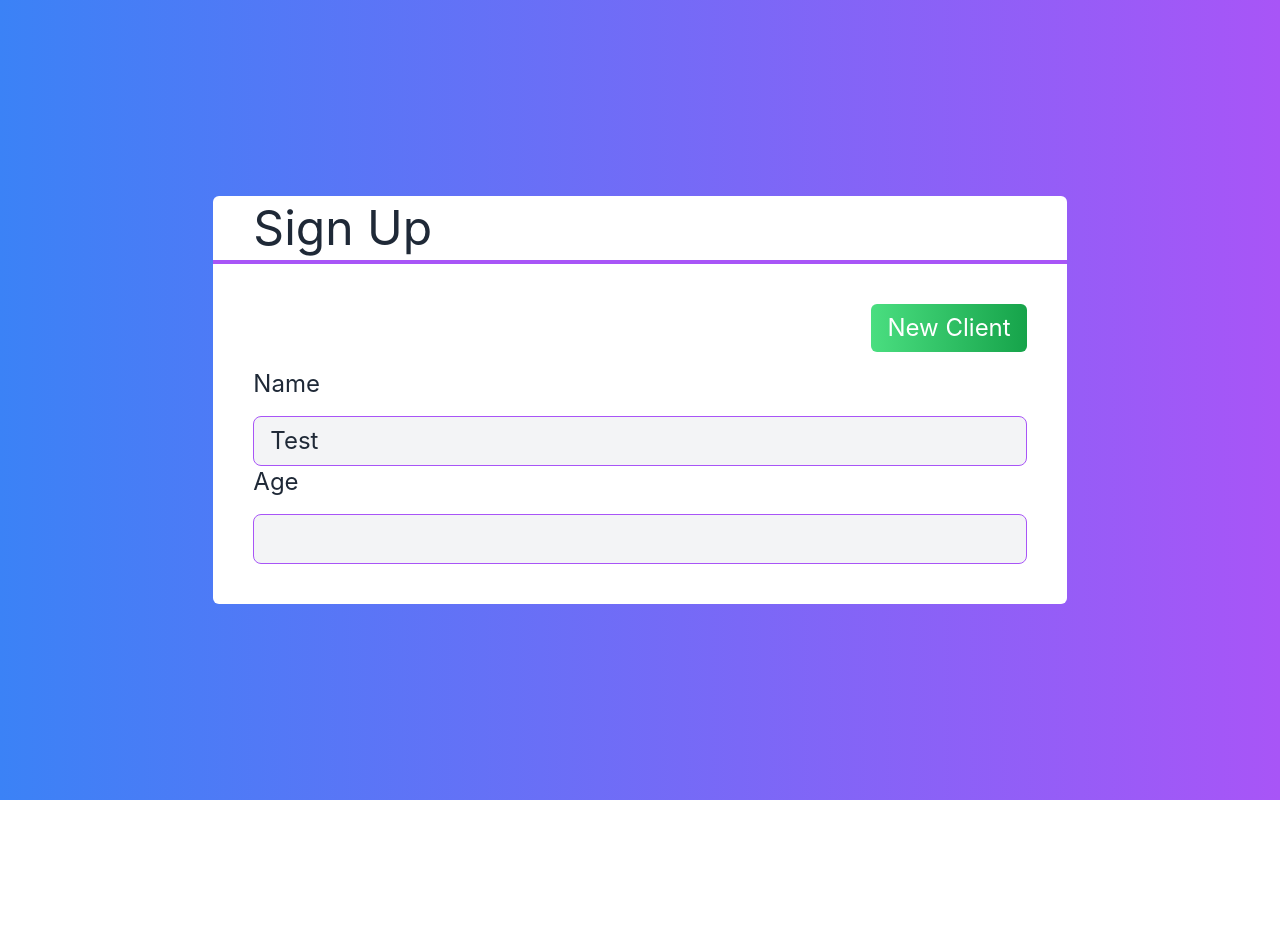
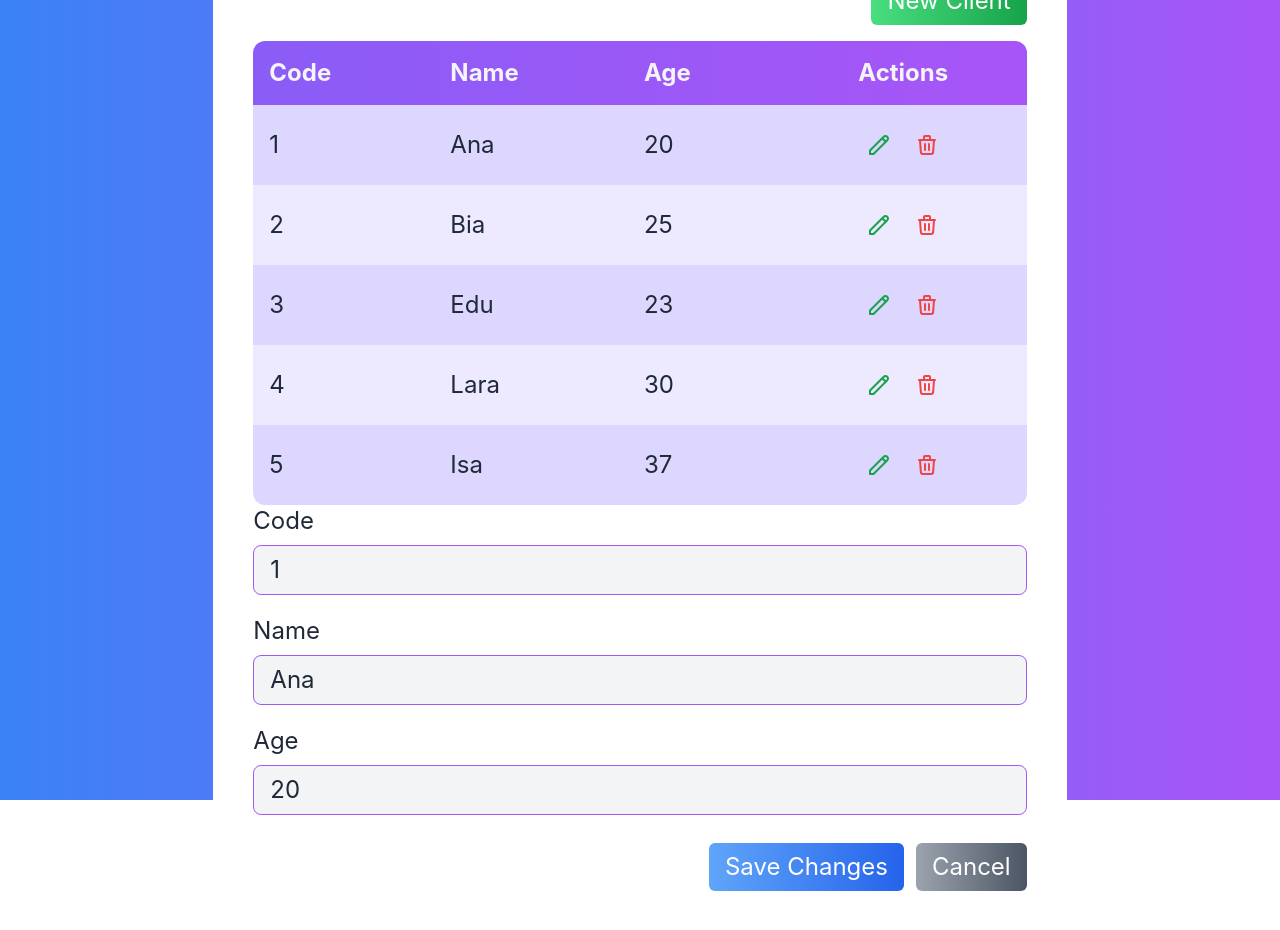
Before and after one commit to eduardosoaresdutra/Signup-Screen, a Next.js app: page / in a window 1280 px wide. Before the commit the page ends 800 px from the top, so only its background shows below. Built offline with nearby package versions, Linux system fonts and the light colour scheme.

Commit message:
Finished form component

```diff
--- a/src/components/Form.tsx
+++ b/src/components/Form.tsx
@@ -1,14 +1,47 @@
+import { useState } from "react";
+import Client from "../core/Client";
+import Button from "./Button";
 import Input from "./Input";
 
 interface FormProps {
-
+    client: Client
 }
 
 export default function Form(props: FormProps) {
+    const id = props.client?.id
+    const [name, setName] = useState(props.client.name ?? '');
+    const [age, setAge] = useState(props.client.age ?? 0);
+
     return (
         <div>
-            <Input text="Name" value="Test" />
-            <Input inputType="number" text="Age" value="Test" />
+            {id ? (
+                <Input
+                    readOnly
+                    text="Code"
+                    value={id}
+                    className="mb-5"
+                />
+            ) : false}
+            <Input
+                text="Name"
+                value={name}
+                onChange={setName}
+                className="mb-5"
+            />
+            <Input
+                inputType="number"
+                text="Age"
+                value={age}
+                onChange={setAge}
+            />
+            <div className="flex justify-end mt-7">
+                <Button color="blue" className="mr-3">
+                    {id ? 'Save Changes' : 'Save'}
+                </Button>
+                <Button>
+                    Cancel
+                </Button>
+            </div>
         </div>
     )
 }
--- a/src/components/Input.tsx
+++ b/src/components/Input.tsx
@@ -3,17 +3,20 @@ interface InputProps {
     text: string
     value: any
     readOnly?: boolean
+    onChange?: (value: any) => void
+    className?: string
 }
 
 export default function Input(props: InputProps) {
     return (
-        <div className="flex flex-col">
-            <label className="mb-4">
+        <div className={`flex flex-col ${props.className}`}>
+            <label className="mb-2">
                 {props.text}
             </label>
             <input
                 type={props.inputType ?? 'text'}
                 value={props.value}
+                onChange={e => props.onChange(e.target.value)}
                 readOnly={props.readOnly}
                 className={`
                     border border-purple-500 rounded-lg
--- a/src/pages/index.tsx
+++ b/src/pages/index.tsx
@@ -31,8 +31,12 @@ export default function Home() {
         <div className="flex justify-end">
           <Button color="green" className="mb-4">New Client</Button>
         </div>
-        {/* <Table clients={clients} selectClient={selectClient} deleteClient={deleteClient}></Table> */}
-        <Form />
+        <Table
+          clients={clients}
+          selectClient={selectClient}
+          deleteClient={deleteClient}
+        />
+        <Form client={clients[0]} />
       </Layout>
     </div>
   )
```
